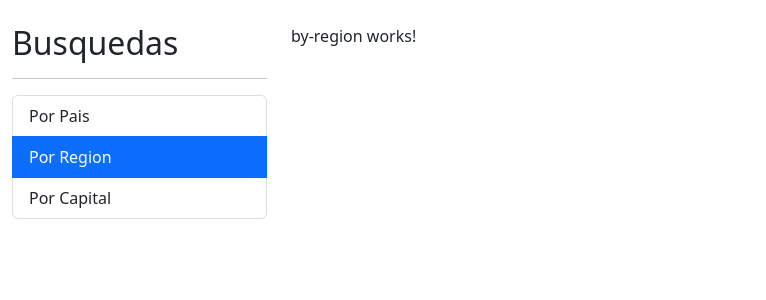
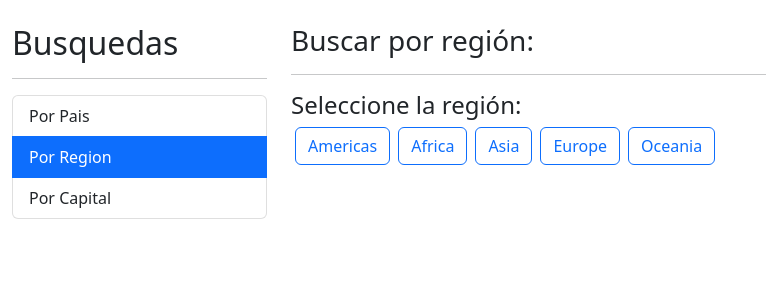
Before and after one commit to CristinaOsorio/paisesApp, an Angular app: page /region in a window 1280 px wide. Shown: the top 300 px of the page, without its empty margins (0-766 px from the left). Built offline with nearby package versions, Linux system fonts and the light colour scheme.

Commit message:
Diseño y funcionamiento de la vista by-region actualizacion redireccion a la ruta pais/:id de country-table

```diff
--- a/src/app/pais/components/country-table/country-table.component.html
+++ b/src/app/pais/components/country-table/country-table.component.html
@@ -12,10 +12,10 @@
     <tr *ngFor="let country of countries; index as i">
       <td>{{ i + 1 }}</td>
       <td><img [src]="country.flags.svg" alt="Bandera" class="small-flag"></td>
-      <td> {{ country.capital }}, {{ country.name.common }}</td>
+      <td> {{ country.capital || 'Sin capital' }}, {{ country.name.common }}</td>
       <td>{{ country.population | number }}</td>
       <td>
-        <a [routerLink]="['pais',  country.cca2]" class="btn btn-link">Ver...</a>
+        <a [routerLink]="['/pais',  country.cca2]" class="btn btn-link">Ver...</a>
       </td>
     </tr>
   </tbody>
--- a/src/app/pais/pages/by-region/by-region.component.html
+++ b/src/app/pais/pages/by-region/by-region.component.html
@@ -1 +1,19 @@
-<p>by-region works!</p>
+<h3>Buscar por región:<small> {{ activeRegion  | titlecase}}</small></h3>
+<hr>
+<h4>Seleccione la región: </h4>
+<div class="row">
+  <div class="col">
+    <button class="btn mx-1"
+    *ngFor="let region of regions"
+    [class]="getClassBtn(region)"
+    (click)="regionActivate(region)"
+    >{{ region | titlecase }}</button>
+  </div>
+
+  <div class="row">
+    <div class="col">
+      <app-country-table [countries]="countries"></app-country-table>
+    </div>
+  </div>
+
+</div>
--- a/src/app/pais/pages/by-region/by-region.component.ts
+++ b/src/app/pais/pages/by-region/by-region.component.ts
@@ -1,3 +1,5 @@
+import { Country } from './../../interfaces/country.interface';
+import { PaisService } from './../../services/pais.service';
 import { Component, OnInit } from '@angular/core';
 
 @Component({
@@ -7,10 +9,38 @@ import { Component, OnInit } from '@angular/core';
   ]
 })
 export class ByRegionComponent implements OnInit {
+  regions: string[] = [
+    'americas',
+    'africa',
+    'asia',
+    'europe',
+    'oceania'
+  ];
+  activeRegion: string = '';
+  countries: Country[] = [];
 
-  constructor() { }
+  constructor(
+    private paisService:PaisService
+  ) { }
 
   ngOnInit(): void {
   }
 
+  regionActivate(region: string) {
+    if (region == this.activeRegion) return;
+
+    this.activeRegion = region;
+    this.countries = [];
+    this.paisService.searchRegion(region).subscribe(countries => {
+      this.countries = countries;
+    })
+  }
+
+  getClassBtn(region: string ): string {
+    return  region === this.activeRegion ?
+      'btn-primary' :
+      'btn-outline-primary';
+
+  }
+
 }
--- a/src/app/pais/pages/see-country/see-country.component.html
+++ b/src/app/pais/pages/see-country/see-country.component.html
@@ -45,8 +45,4 @@
       </div>
     </div>
   </div>
-
-  <pre>
-    {{ country | json }}
-  </pre>
 </ng-template>
--- a/src/app/pais/services/pais.service.ts
+++ b/src/app/pais/services/pais.service.ts
@@ -1,7 +1,8 @@
 
-import { HttpClient } from '@angular/common/http';
+import { HttpClient, HttpParams } from '@angular/common/http';
 import { Injectable } from '@angular/core';
 import { Observable } from 'rxjs';
+import { tap } from 'rxjs/operators';
 
 import { Country } from './../interfaces/country.interface';
 
@@ -11,21 +12,27 @@ import { Country } from './../interfaces/country.interface';
 export class PaisService {
   private apiUrl: string = 'https://restcountries.com/v3.1';
 
+  get httpParams() {
+    return  new HttpParams().set('fields', 'name,population,flags,cca2,capital');
+  }
+
   constructor(private http: HttpClient) { }
 
   searchCountry(word: string): Observable<Country[]> {
     const url = `${this.apiUrl}/name/${word}`;
-    return this.http.get<Country[]>(url);
+    return this.http.get<Country[]>(url, { params: this.httpParams }).pipe(
+      tap(console.log)
+    );
   }
 
   searchCapital(word: string) {
     const url = `${this.apiUrl}/capital/${word}`;
-    return this.http.get<Country[]>(url);
+    return this.http.get<Country[]>(url, { params: this.httpParams });
   }
 
   searchRegion(word: string) {
     const url = `${this.apiUrl}/region/${word}`;
-    return this.http.get<Country[]>(url);
+    return this.http.get<Country[]>(url, { params: this.httpParams });
   }
 
   getCountryByAlpha(id: string): Observable<Country[]> {
```
